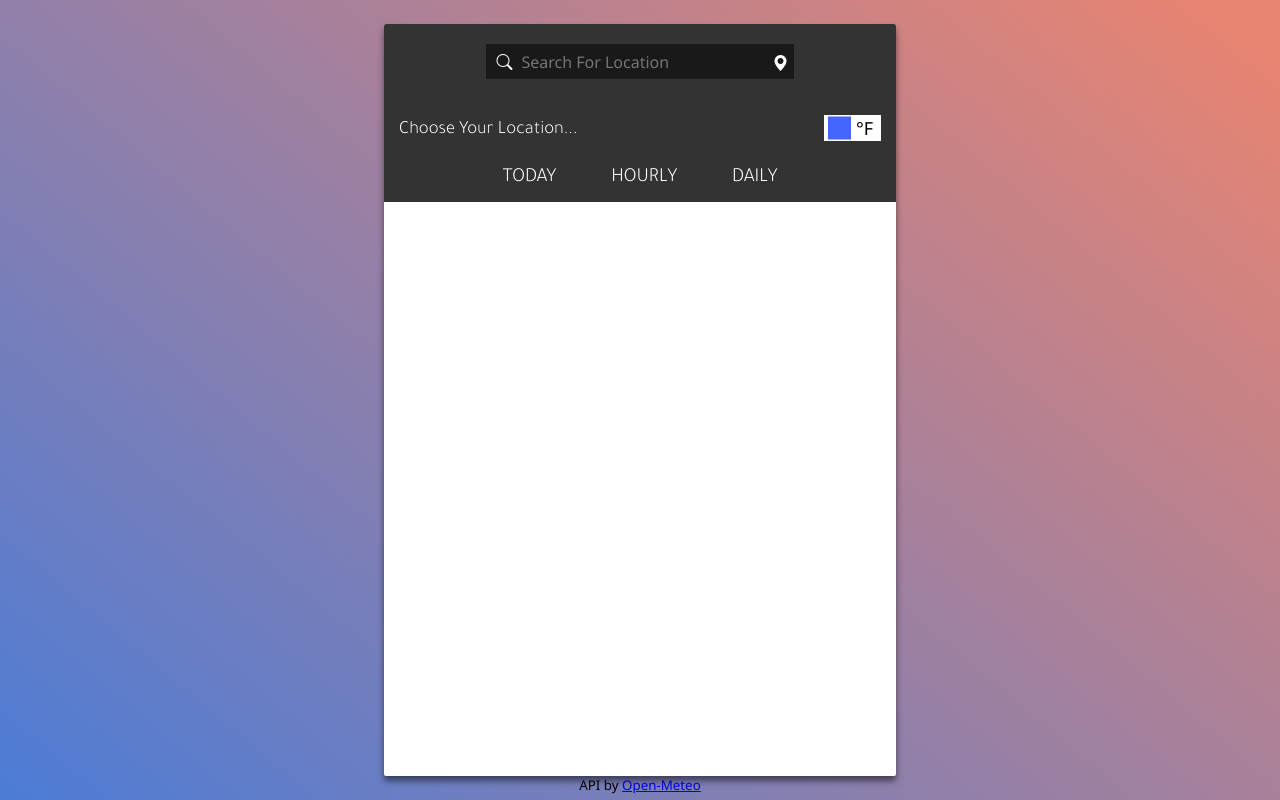
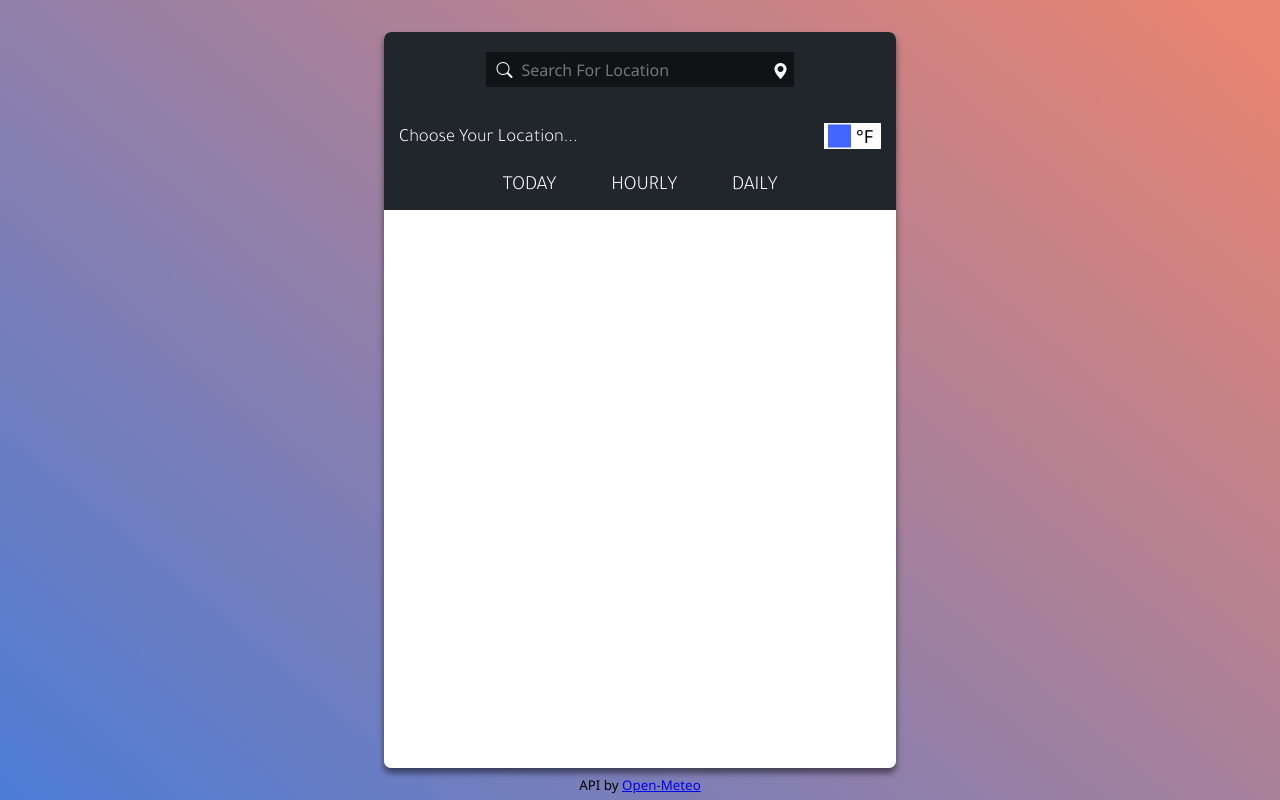
Before and after one commit to scriptax/weather-app, a plain HTML site: page index.html in a window 1280 px wide. Drawn offline with nearby package versions, Linux system fonts and the light colour scheme; a web font is replaced by a local one.

Commit message:
minor appearance changes

```diff
--- a/weather.css
+++ b/weather.css
@@ -4,7 +4,7 @@
 
 :root {
     --myBlue: #4466ff;
-    --secondColor: #333;
+    --secondColor: #21262b;
 }
 * {
     box-sizing: border-box;
@@ -49,12 +49,12 @@ body {
 #main-container {
     position: absolute;
     width: 99%;
-    height: 94%;
+    height: 92%;
     top: 50%;
     left: 50%;
     transform: translate(-50%, -50%);
     background-color: #fff;
-    border-radius: 2px;
+    border-radius: 7px;
     box-shadow: 0px 5px 6px rgba(0,0,0,0.5);
     overflow-y: hidden;
 }
```
